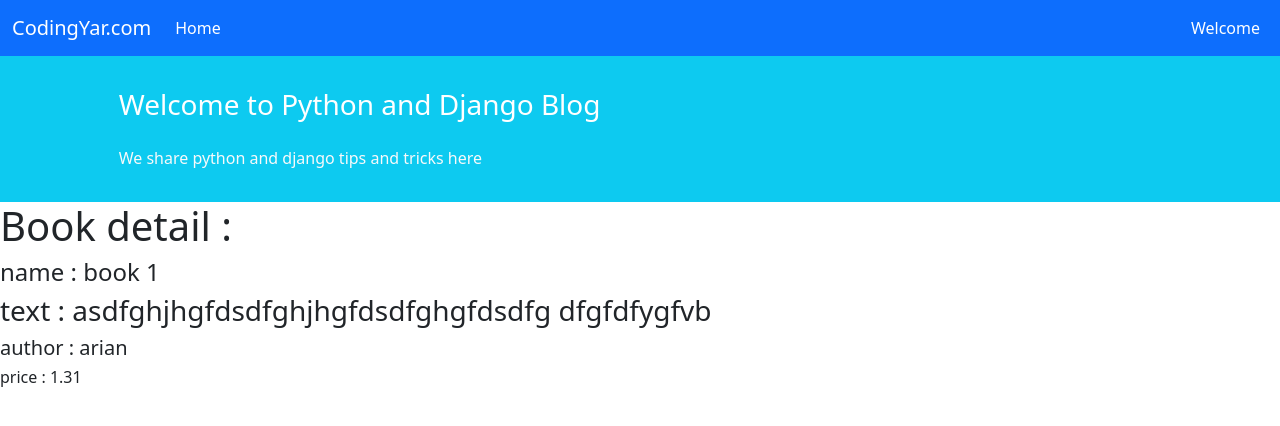
After one commit to arianhooshyar/bookStore_django, a Django app: page /book/1/ in a window 1280 px wide. The commit adds this page. Shown: the top 426 px of the page. Run offline with Django 4.2, Linux system fonts and the light colour scheme; data comes from the database, SQL or seed files in the repository; both versions use the stored data as it was after the commit.

Commit message:
new view

```diff
--- a/bookstore/book/url.py
+++ b/bookstore/book/url.py
@@ -1,5 +1,7 @@
 from django.urls import path
-from .views import BookListView
+from .views import BookListView, BookDetailView, BookCreateView
 urlpatterns = [
     path('', BookListView.as_view(), name="Book_list_view"),
+    path('<int:pk>/', BookDetailView.as_view(), name='Book_detail_view'),
+    path('create/', BookCreateView.as_view(), name='Book_create_View'),
 ]
--- a/bookstore/book/views.py
+++ b/bookstore/book/views.py
@@ -7,3 +7,14 @@ class BookListView(generic.ListView):
     model = Book
     template_name = 'book/book_list_view.html'
     context_object_name = 'books'
+
+
+class BookDetailView(generic.DetailView):
+    model = Book
+    template_name = 'book/book_detail.html'
+
+
+class BookCreateView(generic.CreateView):
+    model = Book
+    fields = ['title', 'author', 'price']
+    template_name = 'book/book_create.html'
--- a/bookstore/bookstore/urls.py
+++ b/bookstore/bookstore/urls.py
@@ -21,5 +21,5 @@ urlpatterns = [
     path('admin/', admin.site.urls),
     path('', include('pages.url')),
     path('account/', include('django.contrib.auth.urls')),
-    path('book/', include('book.url'))
+    path('book/', include('book.url'), name='book_list')
 ]
--- a/bookstore/templates/_base.html
+++ b/bookstore/templates/_base.html
@@ -21,6 +21,8 @@
                 {% if user.is_authenticated %}
                     <a class="nav-link active" aria-current="page" href="{% url 'logout' %}">logout</a>
                     <a class="nav-link active" aria-current="page" href="{% url 'password_change' %}">chang password</a>
+                    <a class="nav-link active" aria-current="page" href="/book/">book list</a>
+
                 {% endif %}
 
 
--- /dev/null
+++ b/bookstore/templates/book/book_detail.html
@@ -0,0 +1,17 @@
+{% extends '_base.html' %}
+
+{% block page_title %}
+    Book detail
+{% endblock %}
+
+{% block content %}
+    <h1>Book detail :</h1>
+
+    <h4>name : {{ book.title }}</h4>
+    <h3> text : {{ book.content }}</h3>
+    <h5>author : {{ book.author }}</h5>
+    <h6>price : {{ book.price }}</h6>
+
+
+
+{% endblock %}
```
Also changed, not shown: bookstore/templates/book/book_create.html (added, +17 -0 lines), bookstore/templates/book/book_list_view.html (+9 -2 lines), bookstore/db.sqlite3.
